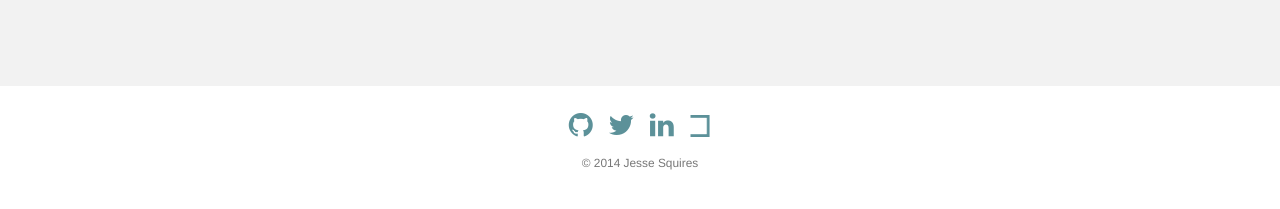
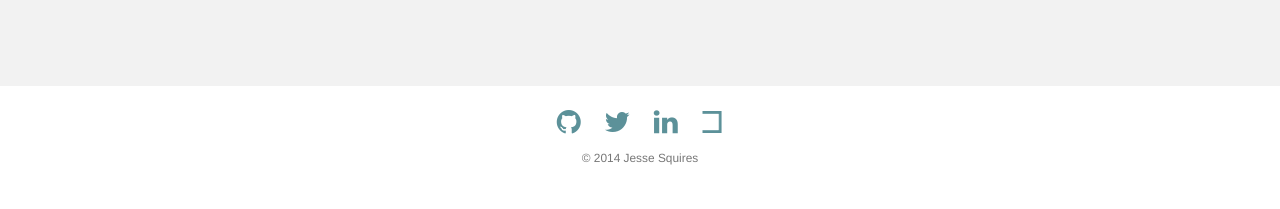
Before and after one commit to jessesquires/jessesquires.com, a Jekyll site: the page built from index.html, in a window 1280 px wide. Shown: the part 214-423 px from the top of the page. Built offline with Jekyll 4.4.1, drawn with Linux system fonts in a browser that asks for light colours; nearby versions of some CDN libraries; Markdown is read by kramdown in place of the engine named in the settings; the list of posts is cut into pages by our own code.

Commit message:
finish post layout. refine styling.

```diff
--- a/css/style.css
+++ b/css/style.css
@@ -1,4 +1,16 @@
-/* LINKS */
+/* COMMON ELEMENTS */
+
+#main {
+	margin-top: 20px;
+	margin-bottom: 20px;
+	background-color: #f2f2f2;
+	padding: 20px;
+}
+
+body p {
+	line-height: 2.5rem;
+	padding: 1rem 0rem 1rem 0rem;
+}
 
 a {
 	color: #5c9199;
@@ -21,8 +33,6 @@
 	text-decoration:none;
 }
 
-/* OTHER ELEMENTS */
-
 hr {
 	border-color: #d7d7d7;
 }
@@ -35,9 +45,15 @@
 
 ul li {
 	list-style-type: none;
-	display: inline-block;
-	margin-top: 5px;
-	margin-bottom: 5px;
+	margin: 2px;
+}
+
+.center {
+	float: none;
+	margin-left: auto;
+	margin-right: auto;
+	display: block;
+	text-align: center;
 }
 
 /* HEADER */
@@ -68,15 +84,6 @@
 	margin-bottom: 10px;
 }
 
-/* MAIN */
-
-#main {
-	margin-top: 20px;
-	margin-bottom: 20px;
-	background-color: #f2f2f2;
-	padding: 20px;
-}
-
 /* POSTS */
 
 .post-list {
@@ -87,7 +94,7 @@
 
 .post {
 	padding-top: 1rem;
-	padding-bottom: 5rem;
+	padding-bottom: 2rem;
 }
 
 .post-title {
@@ -131,6 +138,11 @@
 
 /* PAGES */
 
+.page {
+	padding-top: 0rem;
+	padding-bottom: 1rem;
+}
+
 .pagination {
 	display: block;
 }
@@ -139,20 +151,26 @@
 	color: #666666;
 }
 
+.return-home {
+	display: block;
+	text-align: center;
+	margin: 0rem;
+	padding: 0rem 0rem 3rem 0rem;
+
+}
+
 /* FOOTER */
+
+#footer {
+	padding-bottom: 30px;
+}
+
+#footer ul li {
+	display: inline-block;
+}
 
 #hblogo {
 	width: 22px;
 	height: 22px;
-	margin-bottom: 10px;
+	margin-bottom: 12px;
 }
-
-/* CUSTOM CLASSES */
-
-.center {
-	float: none;
-	margin-left: auto;
-	margin-right: auto;
-	display: block;
-	text-align: center;
-}
```
Also changed, not shown: _layouts/post.html (+21 -20 lines).
